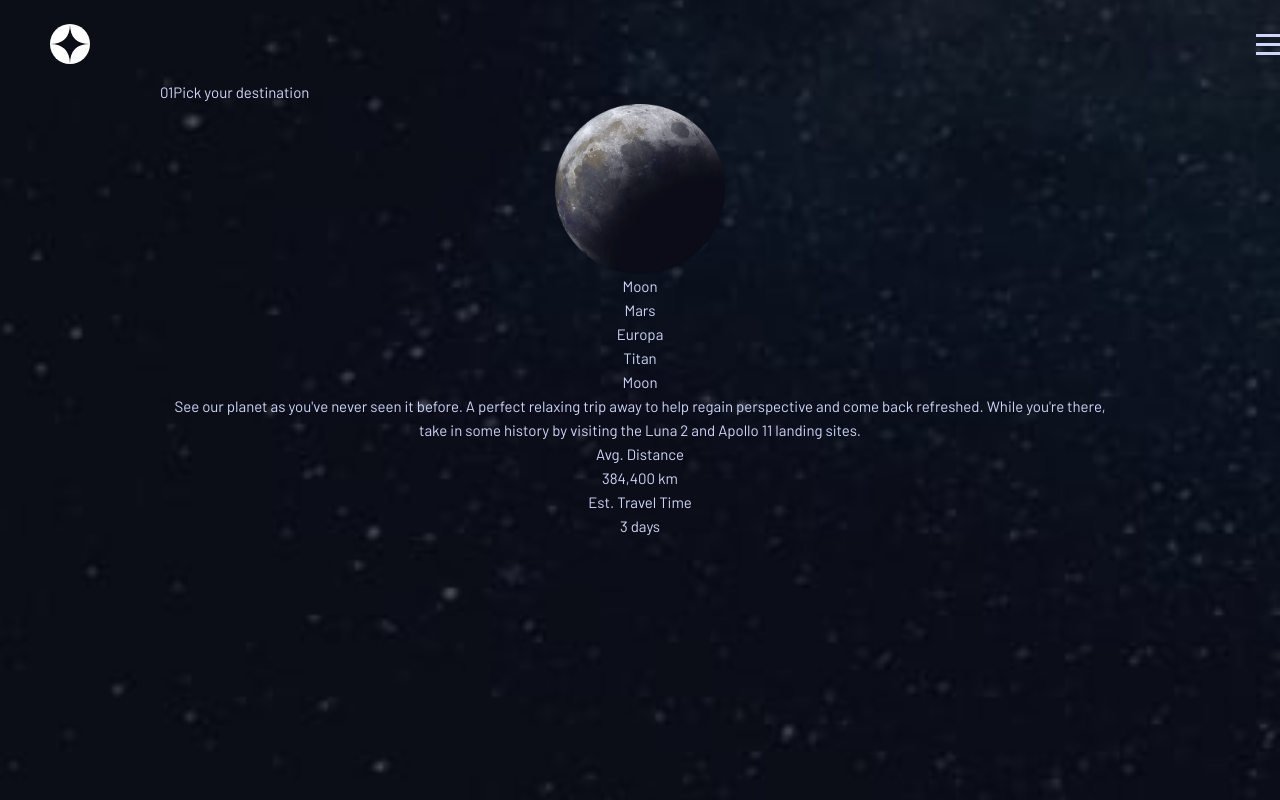
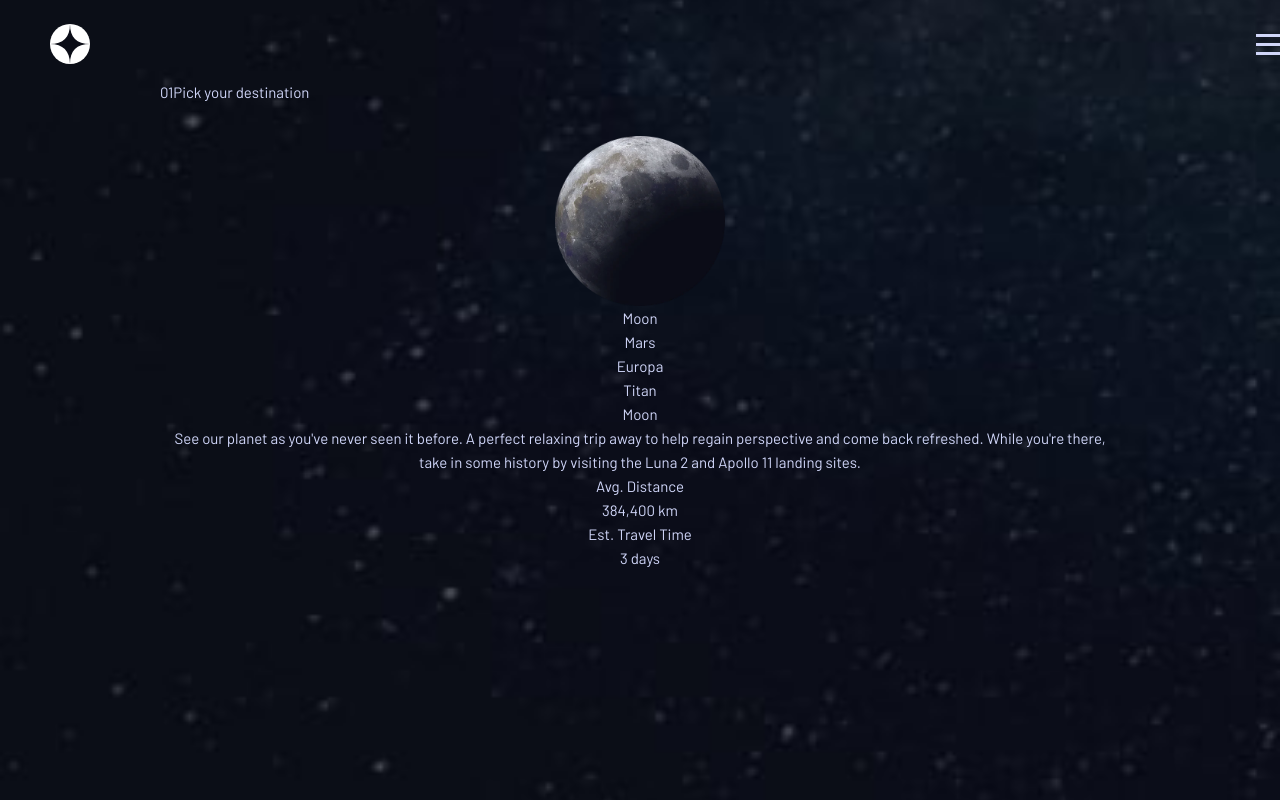
Before and after one commit to jjalbuenacabuyao/space-tourism, a React (Vite) app: page /destination in a window 1280 px wide. Built offline with nearby package versions, Linux system fonts and the light colour scheme; a web font is replaced by a local one.

Commit message:
added style

```diff
--- a/src/components/HeroContainer.jsx
+++ b/src/components/HeroContainer.jsx
@@ -2,7 +2,7 @@ import React from 'react'
 
 const HeroContainer = props => {
   return (
-    <main className={`${props.px} ${props.pb} ${props.bg} bg-center bg-cover bg-no-repeat bg-fixed min-h-screen pt-20 flex flex-col`}>
+    <main className={`${props.px} ${props.pb} ${props.bg} bg-center bg-cover bg-no-repeat bg-fixed min-h-screen pt-20 flex flex-col gap-8`}>
       { props.children }
     </main>
   )
```
